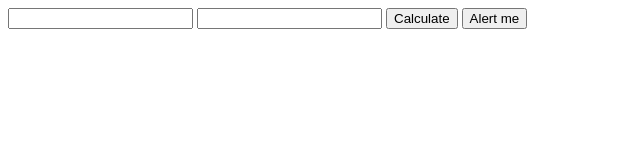
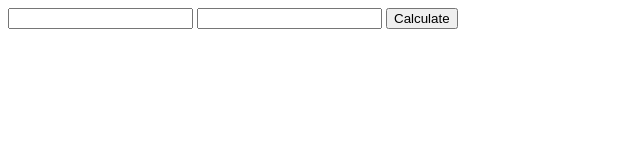
Before and after one commit to star-queen/test_project, a website: page public/index.html in a window 1280 px wide. Shown: the whole page, without its empty margins (0-640 px from the left). Drawn offline with Linux system fonts and the light colour scheme.

Commit message:
Revert "added alert in index.html"
This reverts commit 623c23aa50224a82e4d4f61ad1c793a7585751a9.

```diff
--- a/public/index.html
+++ b/public/index.html
@@ -13,8 +13,8 @@
             <button onclick="calculate()">
                 Calculate
             </button>
-            <button onclick="alert('Alert generated')">Alert me</button>
             <div id="c">
+
             </div>
     </div>
     <script src="script.js"></script>
```
